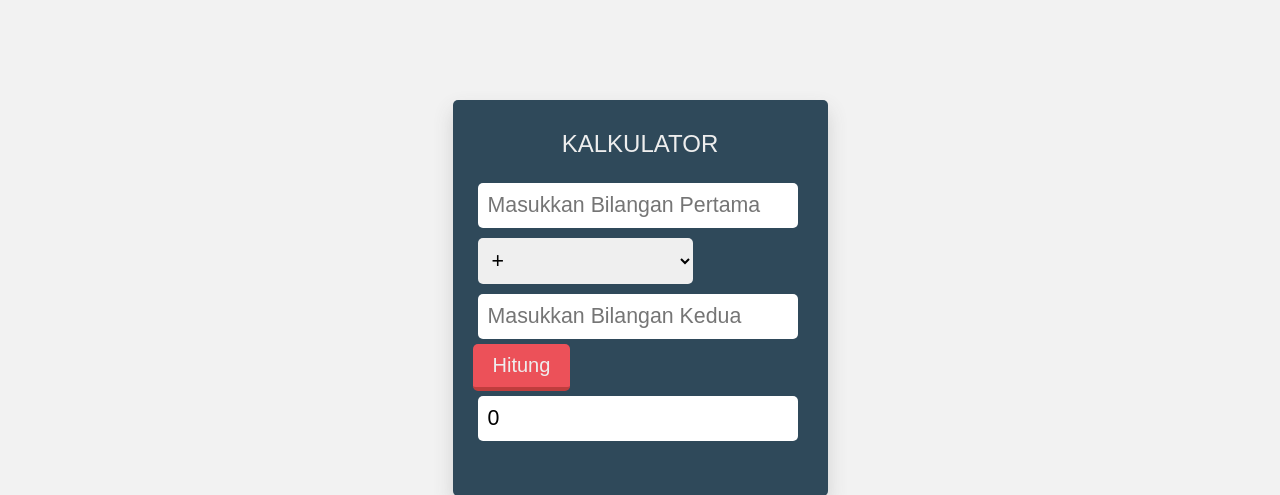
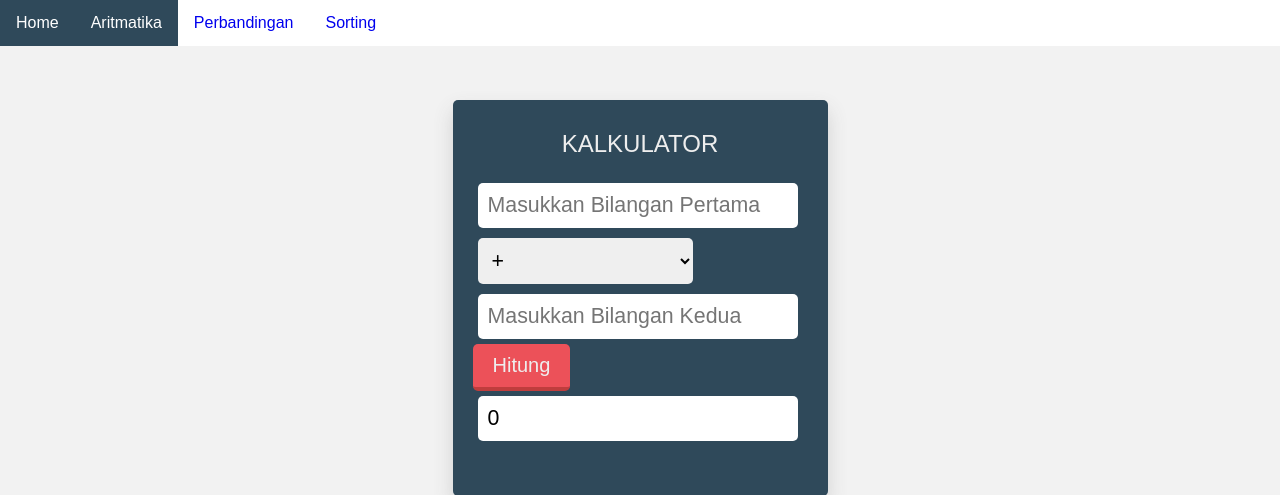
Before and after one commit to akramram/Webkeren, a PHP site: page /Aritmatika.php in a window 1280 px wide. Shown: the top 495 px of the page. Run offline with PHP 8.4, Linux system fonts and the light colour scheme.

Commit message:
edit index

```diff
--- a/Aritmatika.php
+++ b/Aritmatika.php
@@ -5,6 +5,14 @@
 	<link rel="stylesheet" type="text/css" href="./css/style.css">
 </head>
 <body>
+	<nav>
+		<ul>
+			<li><a href="index.php">Home</a></li>
+			<li><a class="active" href="aritmatika.php">Aritmatika</a></li>
+			<li><a href="perbandingan.php">Perbandingan</a></li>
+			<li><a href="sorting.php">Sorting</a></li>
+		</ul>
+	</nav>
 	<?php
 	if(isset($_POST['hitung'])){
 		$bil1 = $_POST['bil1'];
--- a/css/style.css
+++ b/css/style.css
@@ -160,11 +160,11 @@ nav ul {
     top: 0;
 }
 
-nav li {
+nav ul li {
     float: left;
 }
 
-nav li a {
+nav ul li a {
     display: block;
     text-align: center;
     padding: 14px 16px;
```
